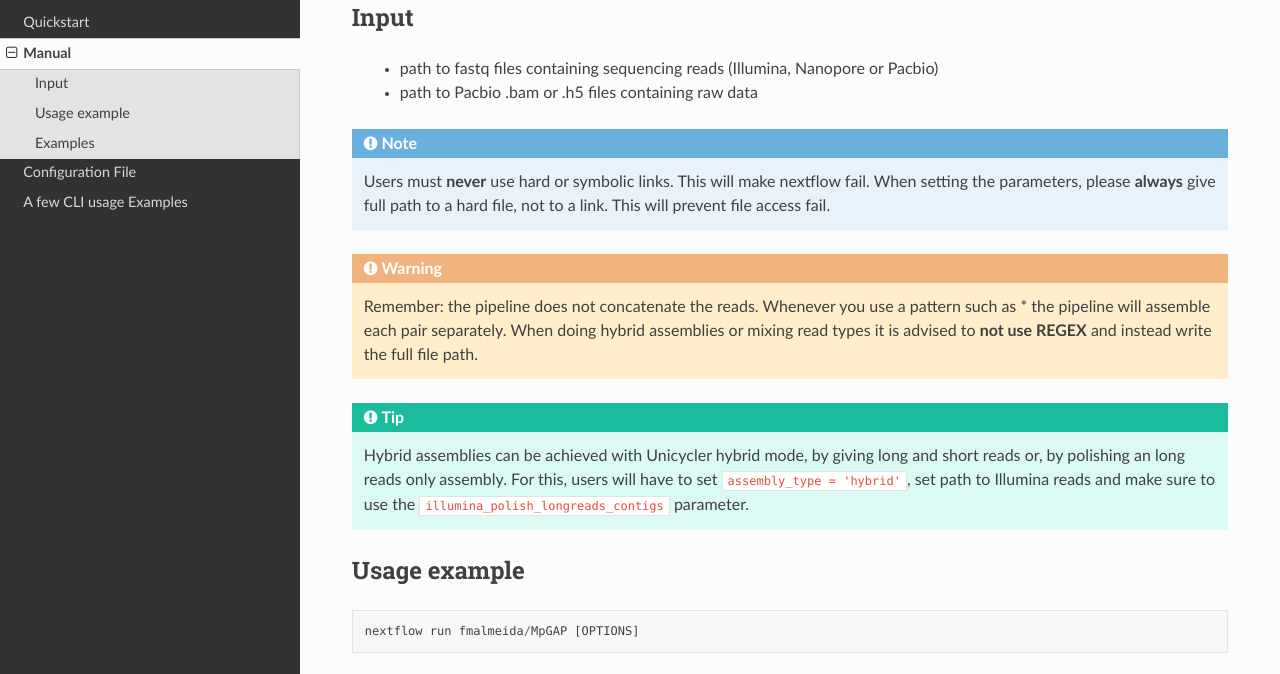
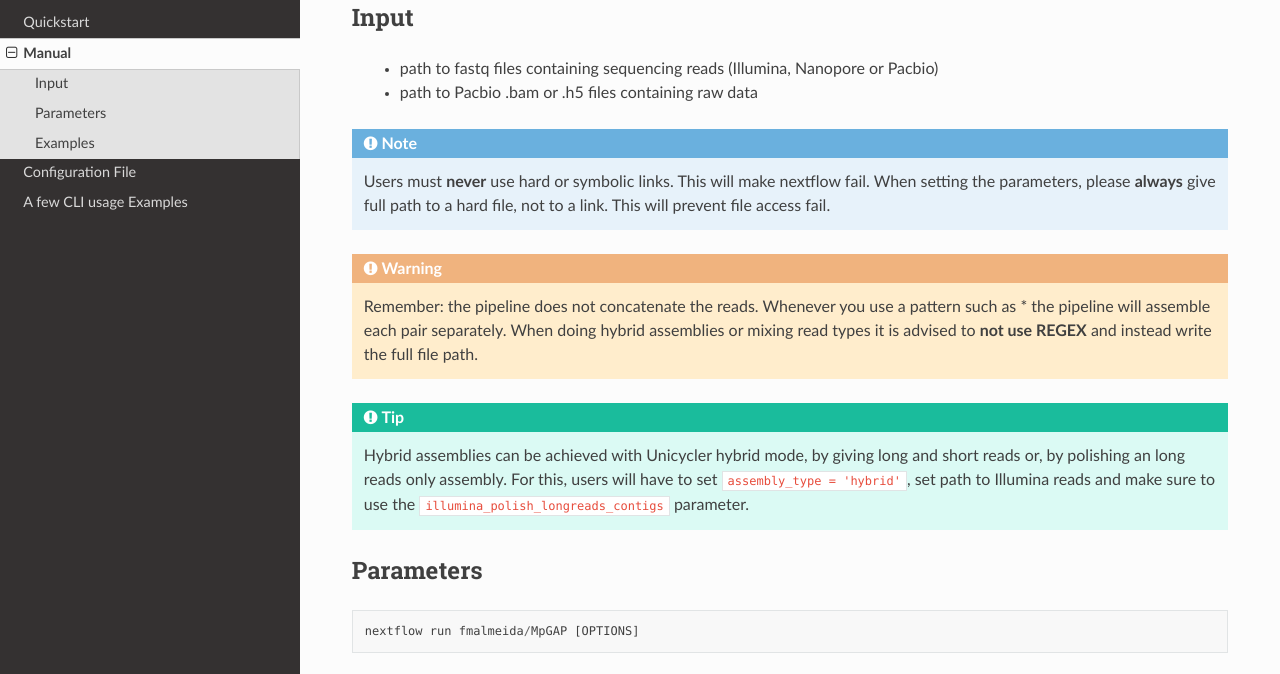
Before and after one commit to fmalmeida/MpGAP, a Sphinx documentation site: the page built from docs/manual.rst, in a window 1280 px wide and 1177 px high. Shown: the part 159-833 px from the top of the window. Built offline with Sphinx 7.4.7 and the Read the Docs theme 2.0.0, drawn with Linux system fonts in a browser that asks for light colours.

```diff
--- a/docs/manual.rst
+++ b/docs/manual.rst
@@ -30,8 +30,9 @@ Input
   to set ``assembly_type = 'hybrid'``, set path to Illumina reads and make sure to
   use the ``illumina_polish_longreads_contigs`` parameter.
 
-Usage example
-=============
+
+Parameters
+==========
 
 ::
 
@@ -138,8 +139,10 @@ Usage example
      the hybrid mode of Unicycler and SPAdes are executed. If used, users must remember which assemblers to use
      for a long reads only assembly first: ``--try_unicycler``, ``--try_canu`` or ``--try_flye``.
 
+
 All this parameters are configurable through a configuration file. We encourage users to use the configuration
 file since it will keep your execution cleaner and more readable. See a :ref:`config` example.
+
 
 Examples
 ========
```
Also changed, not shown: 1 other file.
